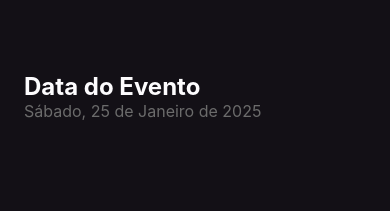
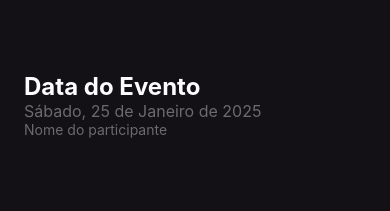
Before and after one commit to JVMedeiros/imhere, a React Native app: screen / in a window 390 px wide. Shown: the top 211 px of the page. Built offline with nearby package versions, Linux system fonts and the light colour scheme.

Commit message:
wip: home page wip

```diff
--- a/src/screens/Home/index.tsx
+++ b/src/screens/Home/index.tsx
@@ -1,8 +1,8 @@
-import { Text, View } from "react-native"
+import { Text, TextInput, View } from "react-native"
 import { styles } from "./styles"
 
 export default function Home() {
-  return(
+  return (
     <View style={styles.container}>
       <Text style={styles.eventName}>
         Data do Evento
@@ -10,6 +10,7 @@ export default function Home() {
       <Text style={styles.eventDate}>
         Sábado, 25 de Janeiro de 2025
       </Text>
+      <TextInput style={styles.input} placeholder="Nome do participante" placeholderTextColor="#6B6B6B" />
     </View>
   )
 }
```
